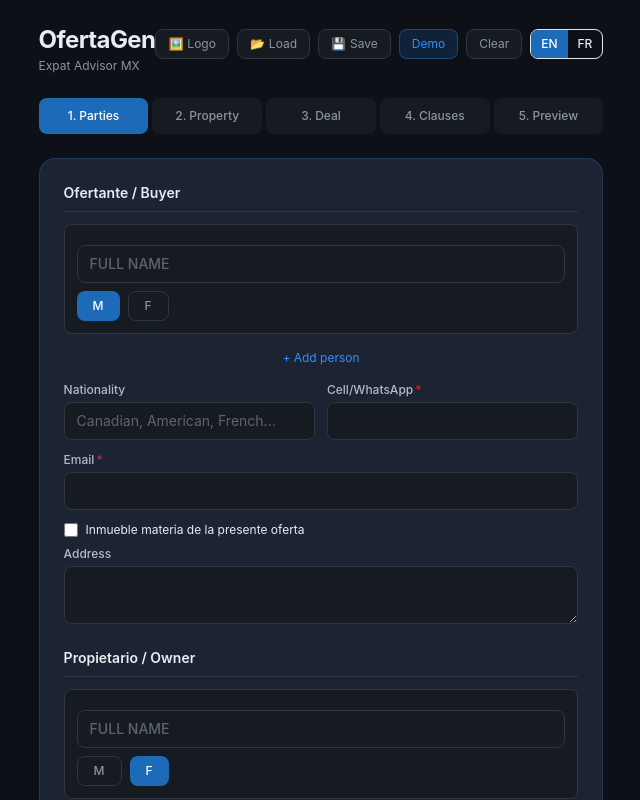
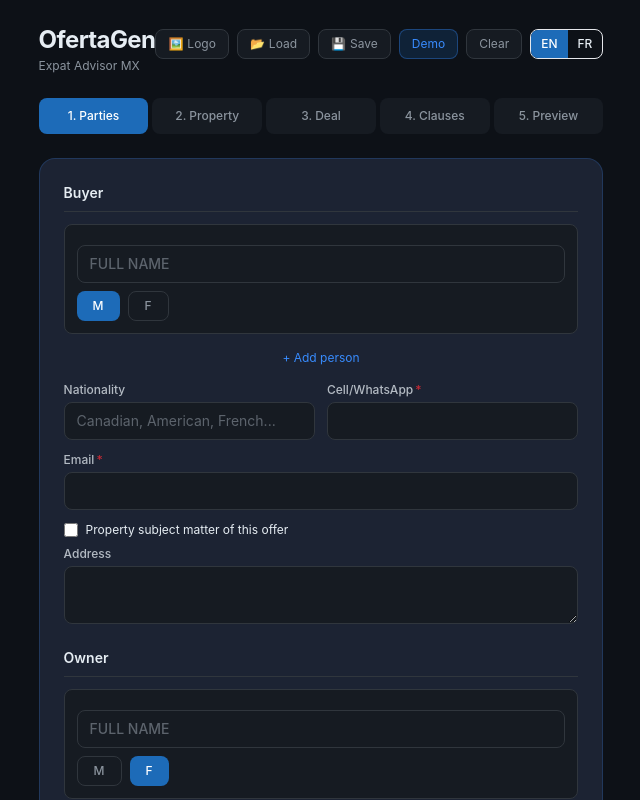
Before and after one commit to Pvrolomx/ofertagen, a Next.js app: page / in a window 1280 px wide. Shown: the top 800 px of the page, without its empty margins (319-959 px from the left). Built offline with nearby package versions, Linux system fonts and the light colour scheme.

Commit message:
fix: labels Ofertante/Propietario dinámicos — Buyer/Owner EN, Offrant/Propriétaire FR

```diff
--- a/src/app/page.js
+++ b/src/app/page.js
@@ -144,6 +144,7 @@ const UI = {
       celular: "Celular/WhatsApp", email: "Email", domicilio: "Domicilio",
       agregar_persona: "+ Agregar persona",
       genero_m: "Masculino", genero_f: "Femenino", placeholder_nacionalidad: "canadiense, estadounidense...",
+      domicilio_inmueble: "Inmueble materia de la presente oferta", label_ofertante: "Ofertante", label_propietario: "Propietario",
       // Inmueble
       descripcion_corta: "Descripción corta", ubicacion_completa: "Ubicación completa",
       nivel_torre: "Nivel/Torre", interior: "Interior",
@@ -224,6 +225,7 @@ const UI = {
       celular: "Cell/WhatsApp", email: "Email", domicilio: "Address",
       agregar_persona: "+ Add person",
       genero_m: "Male", genero_f: "Female", placeholder_nacionalidad: "Canadian, American, French...",
+      domicilio_inmueble: "Property subject matter of this offer", label_ofertante: "Buyer", label_propietario: "Owner",
       descripcion_corta: "Short description", ubicacion_completa: "Full location",
       nivel_torre: "Level/Tower", interior: "Interior",
       superficie_m2: "Area m²", superficie_letras: "Area in words",
@@ -294,6 +296,7 @@ const UI = {
       celular: "Cellulaire/WhatsApp", email: "Courriel", domicilio: "Adresse",
       agregar_persona: "+ Ajouter personne",
       genero_m: "Masculin", genero_f: "Féminin", placeholder_nacionalidad: "Canadien, Américain, Français...",
+      domicilio_inmueble: "Bien immobilier objet de la présente offre", label_ofertante: "Offrant", label_propietario: "Propriétaire",
       descripcion_corta: "Description courte", ubicacion_completa: "Emplacement complet",
       nivel_torre: "Niveau/Tour", interior: "Intérieur",
       superficie_m2: "Surface m²", superficie_letras: "Surface en lettres",
@@ -625,8 +628,8 @@ export default function OfertaGenPage() {
       <div className="bg-white rounded-2xl p-6 mb-4 min-h-[400px]" style={{background:"var(--og-card)",border:"1px solid var(--og-border)"}}>
 
         {step === 0 && <>
-          <PartePanel data={data} pid="ofertante" label={idiomaSecundario === "fr" ? "Ofertante / Offrant" : "Ofertante / Buyer"} upParte={upParte} upPersona={upPersona} addPersona={addPersona} rmPersona={rmPersona} t={t} />
-          <PartePanel data={data} pid="propietario" label={idiomaSecundario === "fr" ? "Propietario / Propriétaire" : "Propietario / Owner"} upParte={upParte} upPersona={upPersona} addPersona={addPersona} rmPersona={rmPersona} t={t} />
+          <PartePanel data={data} pid="ofertante" label={t.fields.label_ofertante} upParte={upParte} upPersona={upPersona} addPersona={addPersona} rmPersona={rmPersona} t={t} />
+          <PartePanel data={data} pid="propietario" label={t.fields.label_propietario} upParte={upParte} upPersona={upPersona} addPersona={addPersona} rmPersona={rmPersona} t={t} />
           <Section title={t.sections.idioma}>
             <div className="col-span-2 flex items-center gap-4 p-3 rounded-xl" style={{background:"rgba(29,107,184,0.15)",border:"1px solid rgba(56,139,253,0.3)"}}>
               <span className="text-3xl">{idiomaSecundario === 'fr' ? '🇨🇦' : '🇺🇸'}</span>
```
